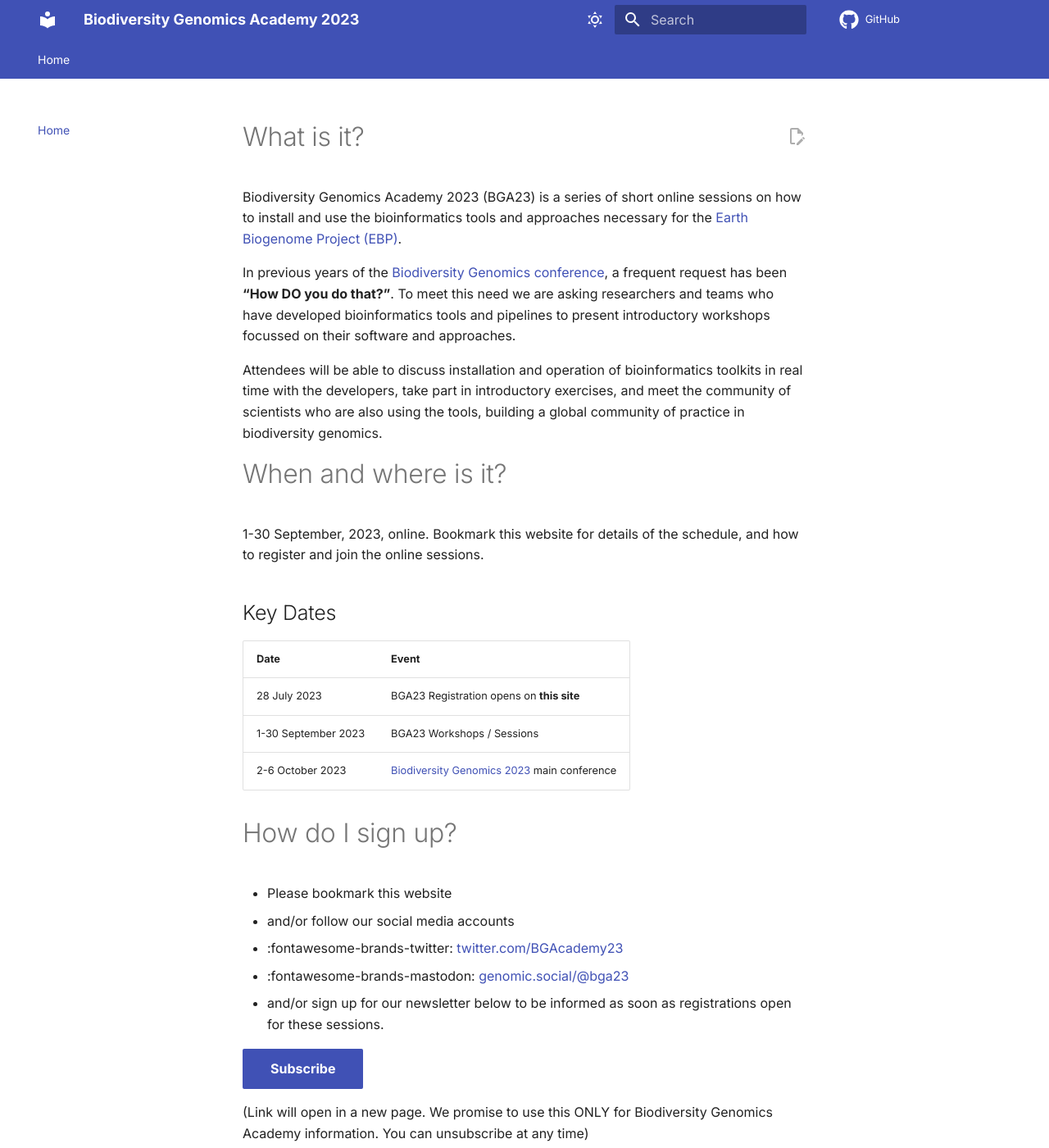
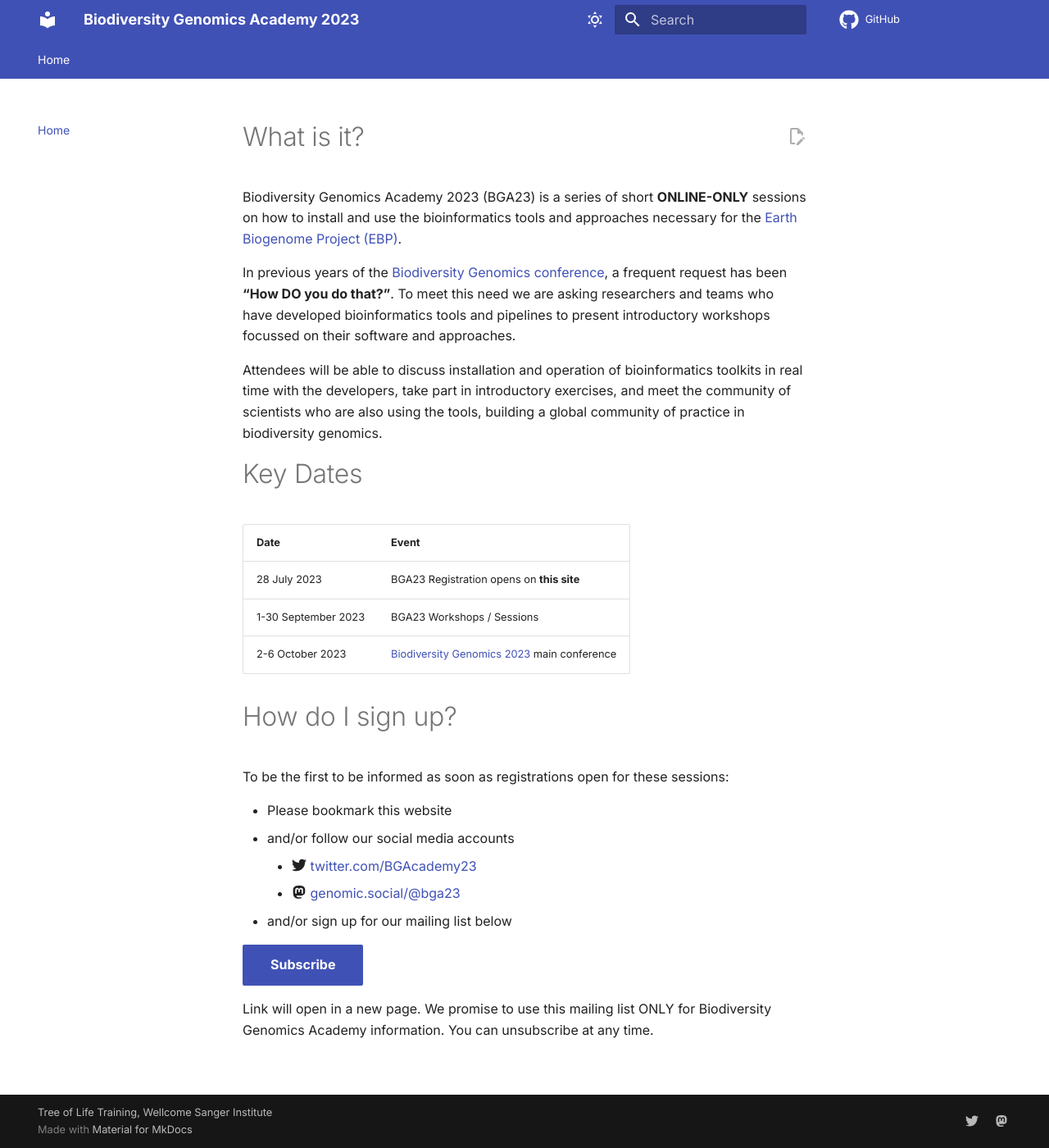
Before and after one commit to tol-training/tol-training.github.io, an MkDocs documentation site: the page built from docs/index.md, in a window 1280 px wide and 1400 px high. Shown: the whole window at 82% size. Built offline with MkDocs 1.6.1 and Material for MkDocs 9.7.7, drawn with Linux system fonts in a browser that asks for light colours; comment, search, counter and statistics services are not loaded.

Commit message:
test domain and link and fonts

```diff
--- a/docs/index.md
+++ b/docs/index.md
@@ -9,17 +9,13 @@ description: Welcome to Biodiversity Genomics Academy 2023
 
 # What is it?
 
-Biodiversity Genomics Academy 2023 (BGA23) is a series of short online sessions on how to install and use the bioinformatics tools and approaches necessary for the [Earth Biogenome Project (EBP)](https://earthbiogenome.org).
+Biodiversity Genomics Academy 2023 (BGA23) is a series of short **ONLINE-ONLY** sessions on how to install and use the bioinformatics tools and approaches necessary for the [Earth Biogenome Project (EBP)](https://earthbiogenome.org).
 
 In previous years of the [Biodiversity Genomics conference](https://events.venue-av.com/e/BG23_registration), a frequent request has been **“How DO you do that?”**. To meet this need we are asking researchers and teams who have developed bioinformatics tools and pipelines to present introductory workshops focussed on their software and approaches.
 
 Attendees will be able to discuss installation and operation of bioinformatics toolkits in real time with the developers, take part in introductory exercises, and meet the community of scientists who are also using the tools, building a global community of practice in biodiversity genomics.
 
-# When and where is it?
-
-1-30 September, 2023, online. Bookmark this website for details of the schedule, and how to register and join the online sessions.
-
-## Key Dates
+# Key Dates
 
 | Date | Event |
 |------|-------|
@@ -29,12 +25,14 @@ Attendees will be able to discuss installation and operation of bioinformatics t
 
 # How do I sign up?
 
+To be the first to be informed as soon as registrations open for these sessions:
+
 - Please bookmark this website
 - and/or follow our social media accounts
-  - :fontawesome-brands-twitter: [twitter.com/BGAcademy23](https://twitter.com/BGAcademy23)
-  - :fontawesome-brands-mastodon: [genomic.social/@bga23](https://genomic.social/@bga23)
-- and/or sign up for our newsletter below to be informed as soon as registrations open for these sessions.
+    - :fontawesome-brands-twitter: [twitter.com/BGAcademy23](https://twitter.com/BGAcademy23)
+    - :fontawesome-brands-mastodon: [genomic.social/@bga23](https://genomic.social/@bga23)
+- and/or sign up for our mailing list below
 
 [Subscribe](https://zcmp.eu/QIAZ){ .md-button .md-button--primary }
 
-(Link will open in a new page. We promise to use this ONLY for Biodiversity Genomics Academy information. You can unsubscribe at any time)
+Link will open in a new page. We promise to use this mailing list ONLY for Biodiversity Genomics Academy information. You can unsubscribe at any time.
--- a/mkdocs.yml
+++ b/mkdocs.yml
@@ -62,6 +62,9 @@ markdown_extensions:
     - admonition
     - attr_list
     - md_in_html
+    - pymdownx.emoji:
+        emoji_index: !!python/name:materialx.emoji.twemoji
+        emoji_generator: !!python/name:materialx.emoji.to_svg
     - pymdownx.details
     - pymdownx.highlight:
           anchor_linenums: true
```
